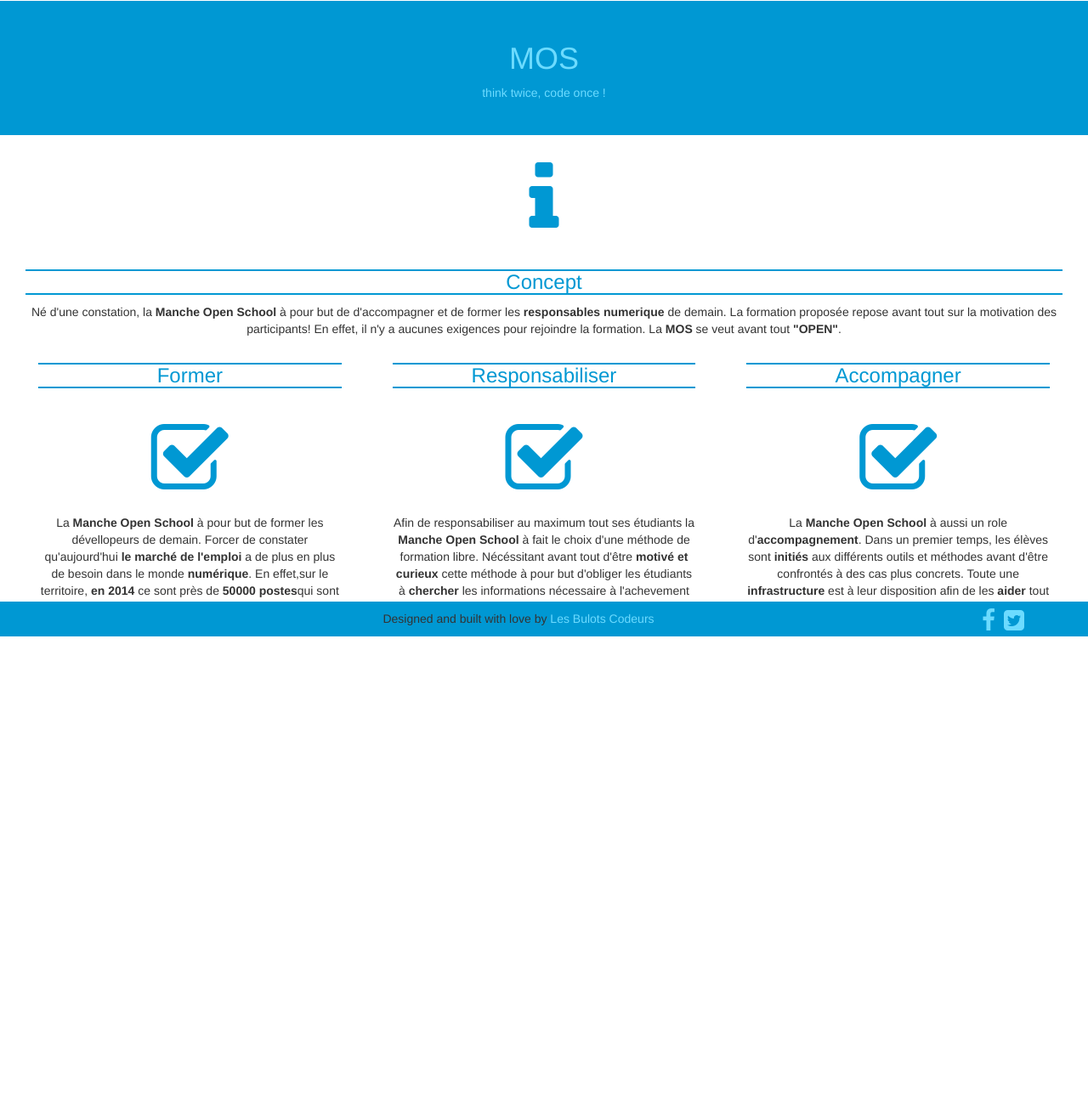
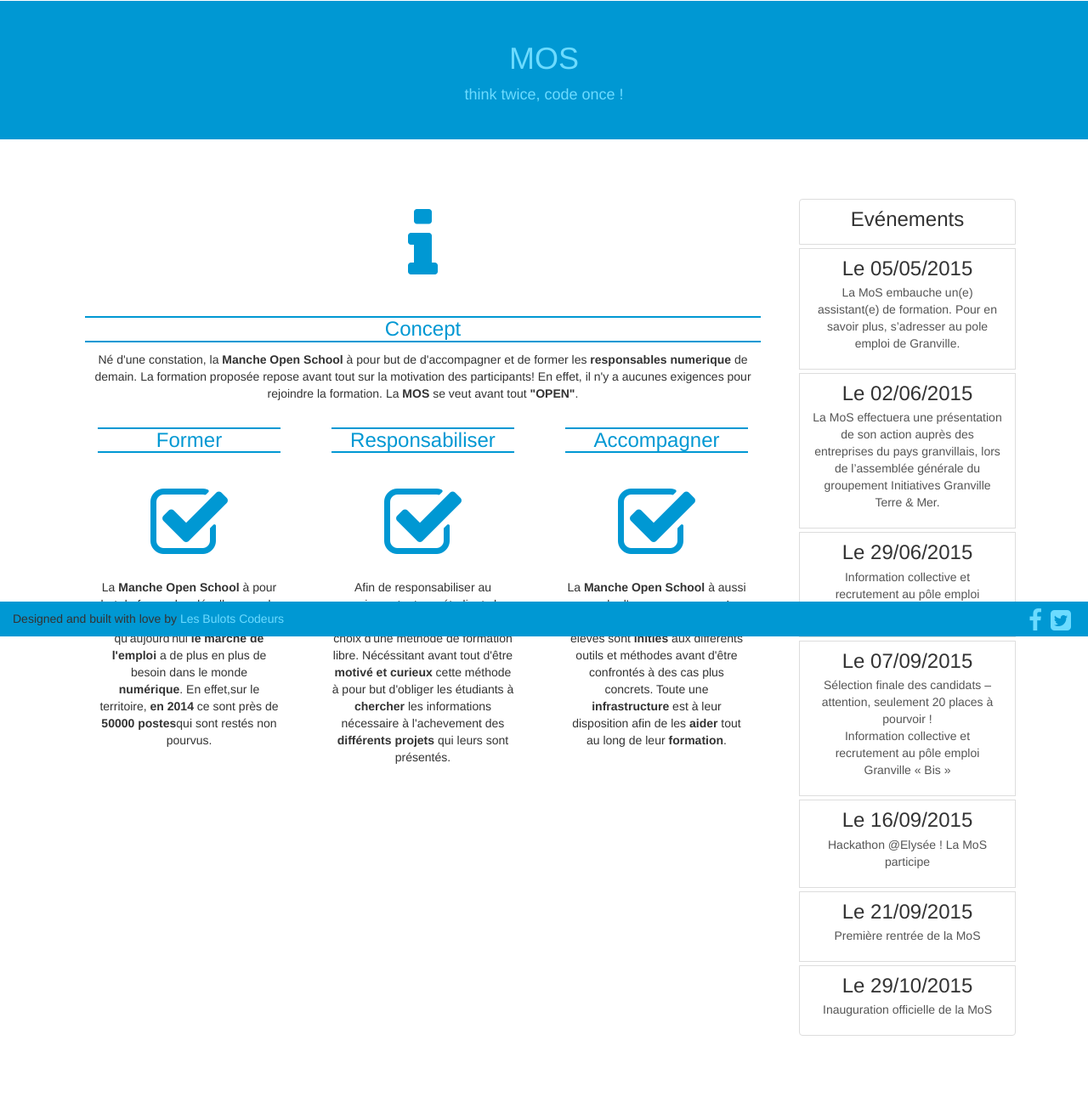
Before and after one commit to mancheopenschool/G.FLC, a PHP site: page / in a window 1280 px wide. Shown: the part 51-1355 px from the top of the page at 85% size. Before the commit the page ends 800 px from the top, so only its background shows below. Run offline with PHP 8.4, Linux system fonts and the light colour scheme; some libraries are stand-ins or nearby versions.

Commit message:
customiseCSS

```diff
--- a/tp-4/custom.css
+++ b/tp-4/custom.css
@@ -57,12 +57,27 @@ span{
     padding: 30px;
     margin-top: 50px;
 }
+#head p{
+    font-size: large;
+}
 #underhead {
     background-color: #FFFFFF;
     text-align: center;
     margin: 0;
+    margin-top: 50px;
     max-width: 100%;
     height: 100vh;
+}
+#events {
+    text-align: center;
+    padding: 15px;
+    margin-top: 50px;
+}
+h5{
+    font-size: x-large;
+}
+#prog {
+  height: 50px;
 }
 h3{
     color: #0098d3;
@@ -107,3 +122,9 @@ a:focus, a:hover {
     height:25px;
     width: auto;
 }
+body{
+    margin-bottom: 50px;
+}
+a.list-group-item {
+    margin-top: 5px;
+}
--- /dev/null
+++ b/tp-4/custom.js
@@ -0,0 +1,41 @@
+/**
+ * Created by guitou on 21/10/15.
+ */
+
+/* events */
+$(document).ready(function () {
+    //Initialize tooltips
+    $('.nav-tabs > li a[title]').tooltip();
+
+    //Wizard
+    $('a[data-toggle="tab"]').on('show.bs.tab', function (e) {
+
+        var $target = $(e.target);
+
+        if ($target.parent().hasClass('disabled')) {
+            return false;
+        }
+    });
+
+    $(".next-step").click(function (e) {
+
+        var $active = $('.wizard .nav-tabs li.active');
+        $active.next().removeClass('disabled');
+        nextTab($active);
+
+    });
+    $(".prev-step").click(function (e) {
+
+        var $active = $('.wizard .nav-tabs li.active');
+        prevTab($active);
+
+    });
+});
+
+function nextTab(elem) {
+    $(elem).next().find('a[data-toggle="tab"]').click();
+}
+function prevTab(elem) {
+    $(elem).prev().find('a[data-toggle="tab"]').click();
+}
+/*end event*/
--- a/tp-4/index.html
+++ b/tp-4/index.html
@@ -14,6 +14,7 @@
     <link rel="stylesheet" href="https://maxcdn.bootstrapcdn.com/font-awesome/4.4.0/css/font-awesome.min.css">
 </head>
 <body>
+
 <!--navbar-->
 <nav class="navbar navbar-default navbar-fixed-top" role="navigation">
     <div class="container-fluid">
@@ -42,7 +43,7 @@
                 </li>
             </ul>
             <ul class="nav navbar-nav navbar-right">
-                <li><a href="#">Evénements</a></li>
+                <li><a href="#events">Evénements</a></li>
                 <li><a href="#">Partenaires</a></li>
                 <li><a href="#foot">Contact</a></li>
                 <li><a href="#">F.A.Q.</a></li>
@@ -52,16 +53,17 @@
 </nav>
 <!--inhead-->
 <div class="docs-header text-center" id="head">
-    <div class="container">
+    <div class="container-fluid">
         <h1>MOS</h1>
 
         <p>think twice, code once !</p>
     </div>
 </div>
+<div class="container">
+    <div class="col-md-9">
 <!--concept and informations-->
-<div class="container-fluid" id="underhead">
-    <div class="row">
-        <div class="col-md-12">
+    <div class="row " id="underhead">
+        <div class="col-md-12 col-xs-12" >
             <span class="fa fa-info fa-B"></span>
 
             <h3>Concept</h3>
@@ -130,9 +132,48 @@
             </div>
         </div>
     </div>
+    </div>
+    <div class="col-md-3" id="events">
+        <div class="list-group" >
+            <a class="list-group-item">
+                <h5 class="list-group-item-heading">Evénements</h5>
+            </a>
+            <a class="list-group-item">
+                <h5 class="list-group-item-heading">Le 05/05/2015</h5>
+                <p> La MoS embauche un(e) assistant(e) de formation. Pour en savoir plus, s’adresser au pole emploi de Granville.</p>
+            </a>
+            <a class="list-group-item">
+                <h5 class="list-group-item-heading">Le 02/06/2015</h5>
+                <p>La MoS effectuera une présentation de son action auprès des entreprises du pays granvillais, lors de l’assemblée générale du groupement Initiatives Granville Terre & Mer.</p>
+            </a>
+            <a class="list-group-item">
+                <h5 class="list-group-item-heading">Le 29/06/2015</h5>
+                <p>Information collective et recrutement au pôle emploi Granville</p>
+            </a>
+            <a class="list-group-item">
+                <h5 class="list-group-item-heading">Le 07/09/2015</h5>
+                <p>Sélection finale des candidats – attention, seulement 20 places à pourvoir !
+                    <br />Information collective et recrutement au pôle emploi Granville « Bis »</p>
+            </a>
+            <a class="list-group-item">
+                <h5 class="list-group-item-heading">Le 16/09/2015</h5>
+                <p>Hackathon @Elysée ! La MoS participe</p>
+            </a>
+            <a class="list-group-item">
+                <h5 class="list-group-item-heading">Le 21/09/2015</h5>
+                <p>Première rentrée de la MoS</p>
+            </a>
+            <a class="list-group-item">
+                <h5 class="list-group-item-heading">Le 29/10/2015</h5>
+                <p>Inauguration officielle de la MoS</p>
+            </a>
+        </div>
+    </div>
+</div>
+
 <!--footer-->
 <footer class="docs-footer navbar-fixed-bottom" role="contentinfo" id="foot">
-        <div class="container">
+    <div class="container-fluid">
         <div class="social">
             <ul class="social-buttons">
                 <a href="https://twitter.com/50_open_school">
@@ -145,47 +186,53 @@
         </div>
         <p>Designed and built with love by <a href="#modaldsg" data-toggle="modal">Les Bulots Codeurs</a></p>
     </div>
-        <!--modal design by...-->
-        <div class="modal fade" id="modaldsg" role="note">
+</footer>
+<!--modal footer-->
+<div class="modal fade text-center" id="modaldsg" role="dialog">
     <div class="modal-dialog">
         <div class="modal-content">
             <div class="modal-header">
                 <h3>Les Bulots Codeurs</h3>
+
                 <p><b>PREMIERE MOUTURE</b></p>
             </div>
             <div class="modal-body">
                 <div class="row">
                     <div class="col-md-6">
                         <img class="imgmod" src="images/Bulot-800x800.png">
+
                         <p>Identité1</p>
                     </div>
                     <div class="col-md-6">
                         <img class="imgmod" src="images/Bulot-800x800.png">
+
                         <p>Identité2</p>
                     </div>
                 </div>
                 <div class="row">
                     <div class="col-md-6">
                         <img class="imgmod" src="images/Bulot-800x800.png">
+
                         <p>Identité3</p>
                     </div>
                     <div class="col-md-6">
                         <img class="imgmod" src="images/Bulot-800x800.png">
+
                         <p>Identité4</p>
                     </div>
                 </div>
             </div>
+            <div class="modal-footer">
+                <a class="btn btn-primary" data-dismiss="modal">Fermer</a>
             </div>
         </div>
     </div>
 </div>
 
-</footer>
-
-
 <!-- jQuery (Bootstrap's JavaScript plugins) -->
 <script src="https://ajax.googleapis.com/ajax/libs/jquery/1.11.3/jquery.min.js"></script>
 <!-- Include all compiled plugins (below), or include individual files as needed -->
 <script src="js/bootstrap.min.js"></script>
+<script src="custom.js"></script>
 </body>
 </html>
```
Lines whose indentation alone changed are shown as unchanged.
